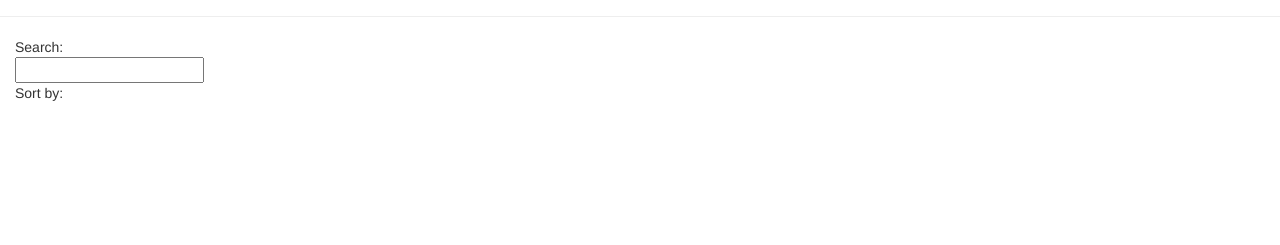
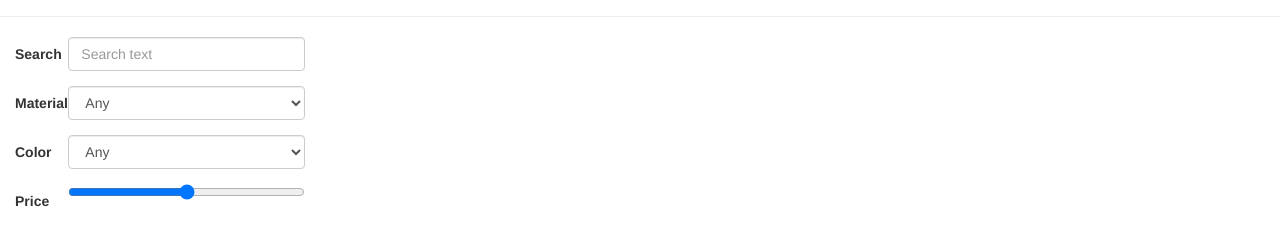
Before and after one commit to frexin/Angular-Test-App, a website: page app/index.html at #/list in a window 1280 px wide. Shown: the part 83-328 px from the top of the page. Drawn offline with nearby package versions, Linux system fonts and the light colour scheme; some packages are replaced by stand-ins of ours; no server answers.

Commit message:
filtering

```diff
--- a/app/woodList/woodList.html
+++ b/app/woodList/woodList.html
@@ -5,27 +5,57 @@
         </div>
     </div>
     <div class="row">
-        <div class="col-md-2">
-            <!--Sidebar content-->
+        <div class="col-md-3">
+            <form class="form-horizontal">
+                <div class="form-group">
+                    <label for="search" class="col-sm-2 control-label">Search</label>
 
-            Search: <input ng-model="query">
-            Sort by:
-            <!--<select ng-model="orderProp">-->
-                <!--<option value="name">Alphabetical</option>-->
-                <!--<option value="age">Newest</option>-->
-            <!--</select>-->
+                    <div class="col-sm-10">
+                        <input type="text" ng-model="search.$" class="form-control" id="search"
+                               placeholder="Search text">
+                    </div>
+                </div>
+                <div class="form-group">
+                    <label for="material" class="col-sm-2 control-label">Material</label>
 
+                    <div class="col-sm-10">
+                        <select ng-model="search.material" id="material" class="form-control">
+                            <option value="">Any</option>
+                            <option value="ash">ash</option>
+                            <option value="beech">beech</option>
+                            <option value="oak">oak</option>
+                        </select>
+                    </div>
+                </div>
+                <div class="form-group">
+                    <label for="color" class="col-sm-2 control-label">Color</label>
+
+                    <div class="col-sm-10">
+                        <select ng-model="search.color" id="color" class="form-control">
+                            <option value="">Any</option>
+                            <option value="light-brown">Light Brown</option>
+                            <option value="dark-brown">Dark Brown</option>
+                        </select>
+                    </div>
+                </div>
+                <div class="form-group">
+                    <label for="color" class="col-sm-2 control-label">Price</label>
+
+                    <div class="col-sm-10">
+                        <input type="range" id="price" ng-model="search.price"/>
+                    </div>
+                </div>
+            </form>
         </div>
-        <div class="col-md-10">
-
+        <div class="col-md-9">
             <ul class="woods">
-                <li ng-repeat="wood in woods | filter:query" class="">
+                <li ng-repeat="wood in woods | filter:search" class="">
                     <a href="#/wood/{{wood.id}}" class="thumb"><img src="http://placehold.it/150x150"></a>
                     <a href="#/wood/{{wood.id}}">{{wood.name}}</a>
+
                     <p>{{wood.description}}</p>
                 </li>
             </ul>
-
         </div>
     </div>
 </div>
```
